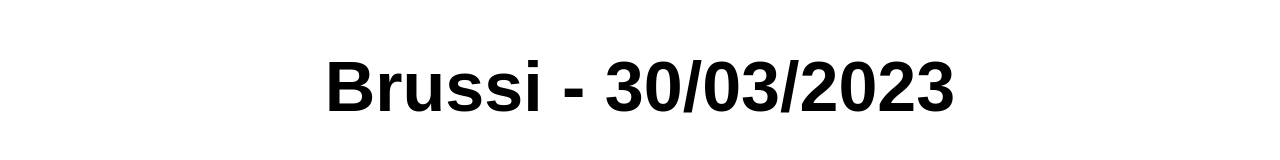
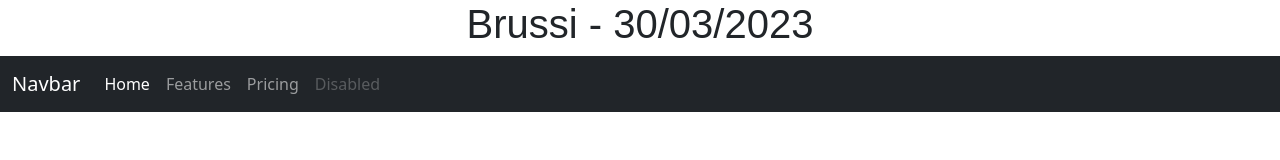
Before and after one commit to giovabrussi/Brussi-compito1, a plain HTML site: page index.html in a window 1280 px wide. Drawn offline with nearby package versions, Linux system fonts and the light colour scheme.

Commit message:
add bootstrap navbar

```diff
--- a/index.html
+++ b/index.html
@@ -5,9 +5,38 @@
     <meta http-equiv="X-UA-Compatible" content="IE=edge">
     <meta name="viewport" content="width=device-width, initial-scale=1.0">
     <link rel="stylesheet" href="./css/style.css">
+    <link href="https://cdn.jsdelivr.net/npm/bootstrap@5.3.0-alpha2/dist/css/bootstrap.min.css" rel="stylesheet" integrity="sha384-aFq/bzH65dt+w6FI2ooMVUpc+21e0SRygnTpmBvdBgSdnuTN7QbdgL+OapgHtvPp" crossorigin="anonymous">
     <title>Document</title>
 </head>
 <body>
     <h1>Brussi - 30/03/2023</h1>
+
+<nav class="navbar navbar-expand-lg bg-dark" data-bs-theme="dark">
+  <div class="container-fluid">
+    <a class="navbar-brand" href="#">Navbar</a>
+    <button class="navbar-toggler" type="button" data-bs-toggle="collapse" data-bs-target="#navbarNav" aria-controls="navbarNav" aria-expanded="false" aria-label="Toggle navigation">
+      <span class="navbar-toggler-icon"></span>
+    </button>
+    <div class="collapse navbar-collapse" id="navbarNav">
+      <ul class="navbar-nav">
+        <li class="nav-item">
+          <a class="nav-link active" aria-current="page" href="#">Home</a>
+        </li>
+        <li class="nav-item">
+          <a class="nav-link" href="#">Features</a>
+        </li>
+        <li class="nav-item">
+          <a class="nav-link" href="#">Pricing</a>
+        </li>
+        <li class="nav-item">
+          <a class="nav-link disabled">Disabled</a>
+        </li>
+      </ul>
+    </div>
+  </div>
+</nav>
+
+
+    <script src="https://cdn.jsdelivr.net/npm/bootstrap@5.3.0-alpha2/dist/js/bootstrap.bundle.min.js" integrity="sha384-qKXV1j0HvMUeCBQ+QVp7JcfGl760yU08IQ+GpUo5hlbpg51QRiuqHAJz8+BrxE/N" crossorigin="anonymous"></script>
 </body>
 </html>
```
